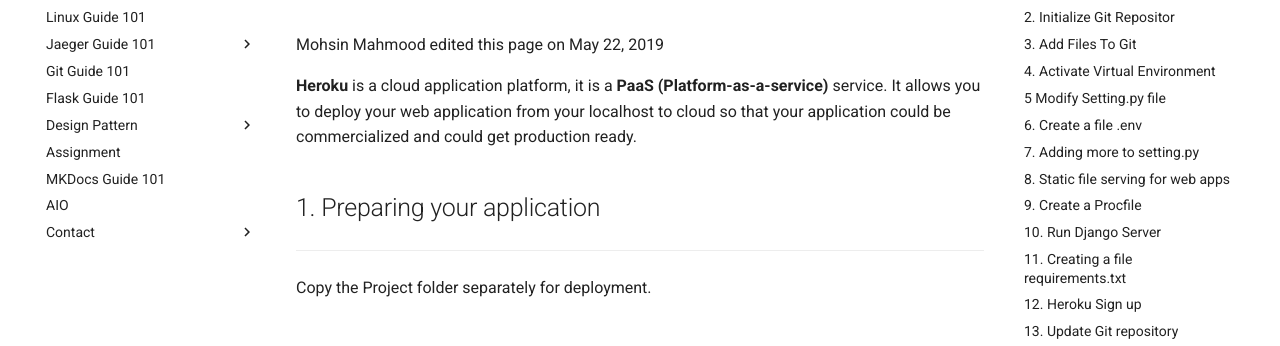
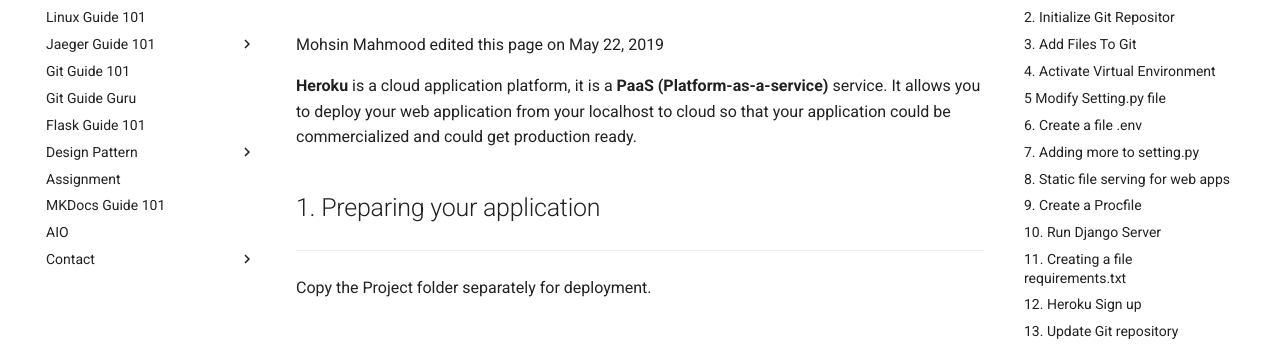
Before and after one commit to mohsinmdl/mdl-docs, an MkDocs documentation site: the page built from docs/index.md, in a window 1280 px wide. Shown: the part 148-494 px from the top of the page. Built offline with MkDocs 1.6.1 and Material for MkDocs 9.7.7, drawn with Linux system fonts in a browser that asks for light colours.

Commit message:
moded_test

```diff
--- a/mkdocs.yml
+++ b/mkdocs.yml
@@ -17,6 +17,7 @@ nav:
     - Jaeger 101: current/upgenics/jaeger/jaeger101.md
     - Jaeger RPC: current/upgenics/jaeger/jaegerRPC.md
   - Git Guide 101:  git-guide-101.md
+  - Git Guide Guru: git-guide-guru.md
   - Flask Guide 101: flask-doc/Flask Guide 101.md
   - Design Pattern:
     - What is Design Pattern: designPattern/design-pattern-intro.md
```
Also changed, not shown: docs/git-guide-guru.md (added, +2 -0 lines).
